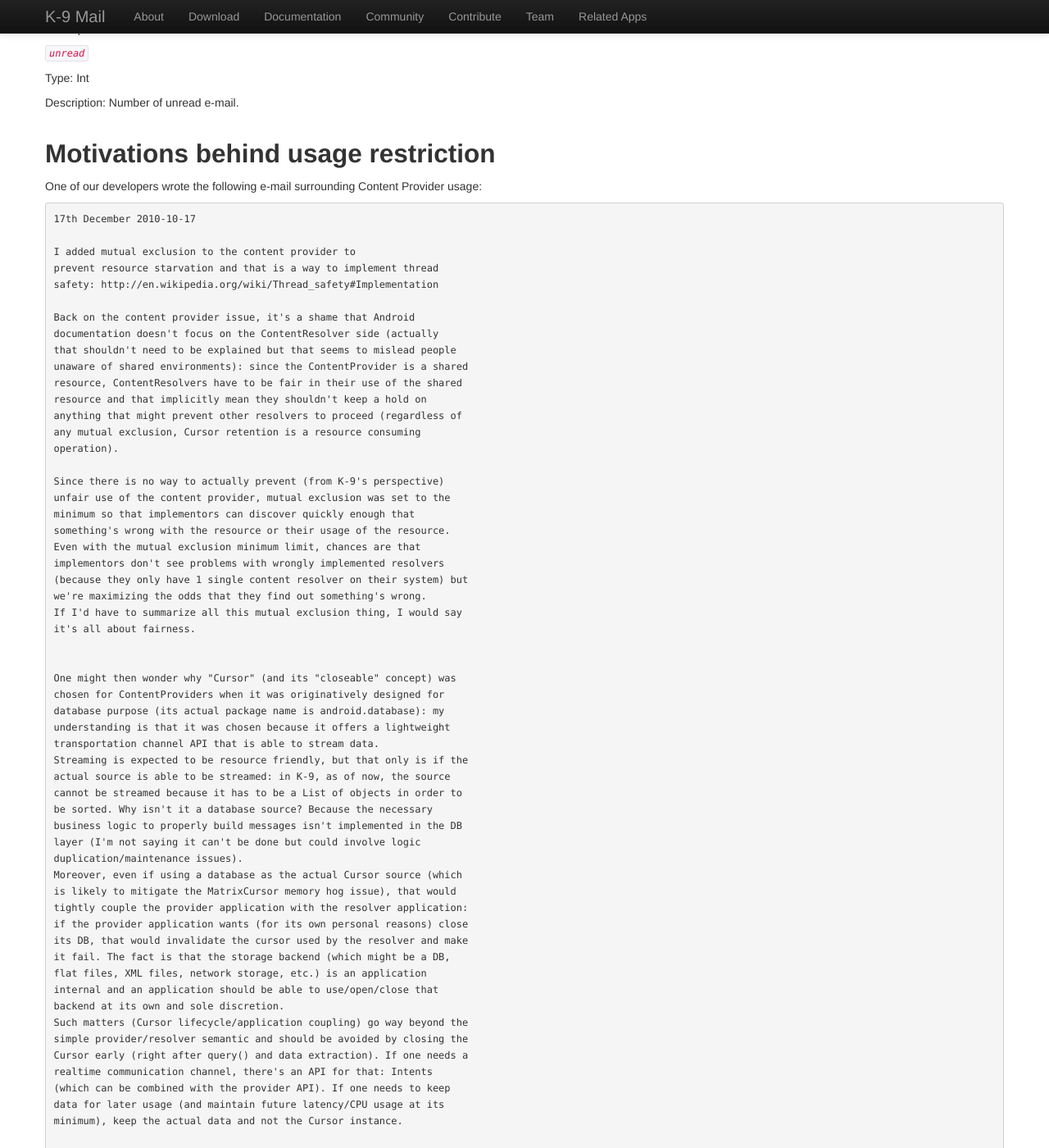
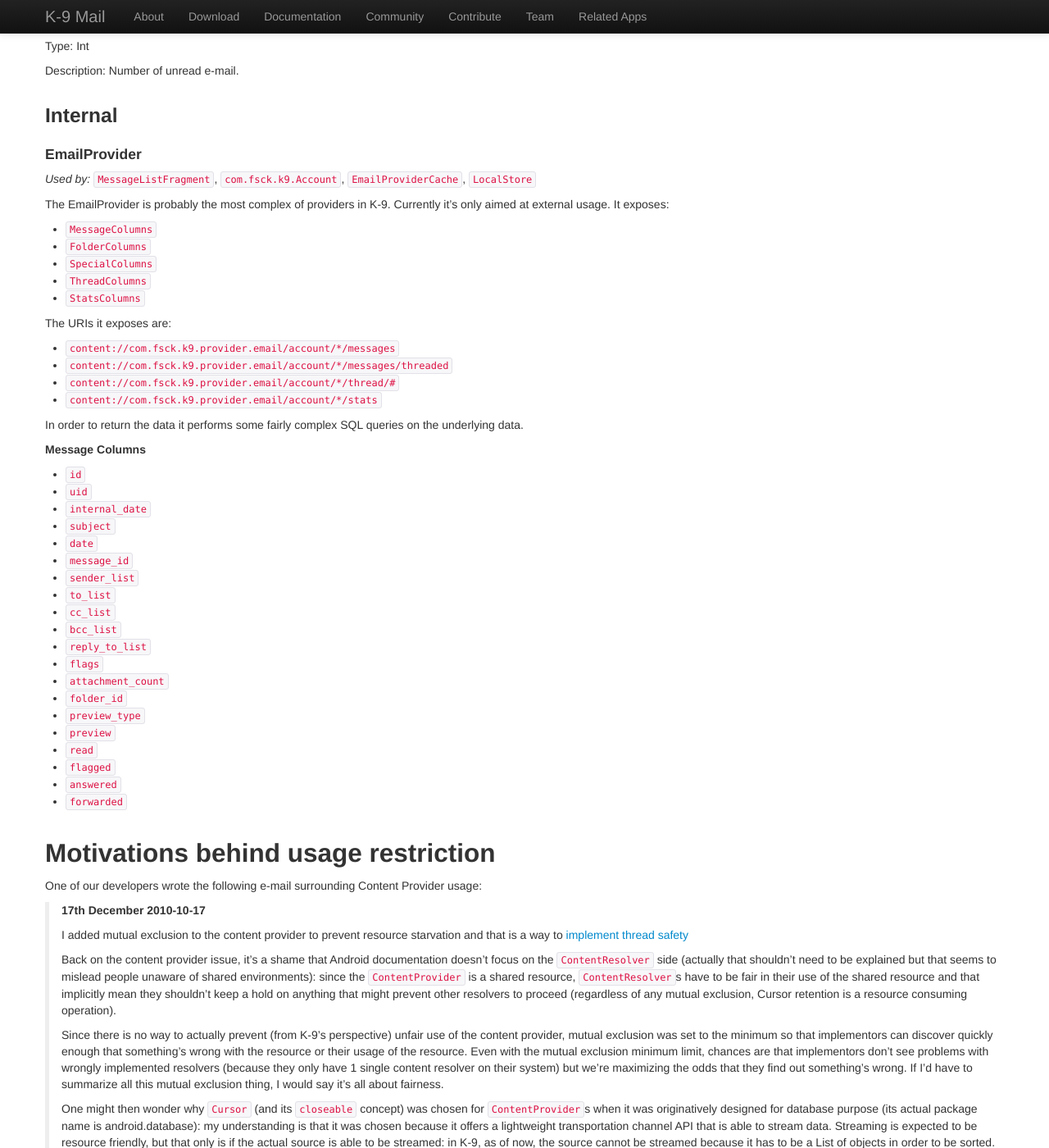
Before and after one commit to k9mail/k9mail.app, a Jekyll site: the page built from documentation/development/contentProviders.md, in a window 1280 px wide and 1400 px high, scrolled down 2059 px. Shown: the whole window at 82% size. Built offline with Jekyll 4.4.1, drawn with Linux system fonts in a browser that asks for light colours; nearby versions of some CDN libraries; some of the changed text lies outside the part shown.

Commit message:
First stab at documenting EmailProvider - k9mail/k-9#2713

```diff
--- a/documentation/development/contentProviders.md
+++ b/documentation/development/contentProviders.md
@@ -29,14 +29,15 @@ Please note that just firing up Threads to invoke K-9 content provider isn't eno
 
 Correct as of **5.203**
 
+### External
 
-### Accounts
+#### Accounts
 
 K-9 provides a list of accounts via the ContentProvider:
 
 *URI:* `content://com.fsck.k9.messageprovider/accounts/`
 
-#### Columns:
+##### Columns:
 
 *`accountNumber`*
 
@@ -62,12 +63,11 @@ Type: int
 
 The colour (see [android.graphics.Color](https://developer.android.com/reference/android/graphics/Color.html)) of the account
 
-
-### Unified Inbox Messages
+#### Unified Inbox Messages
 
 URI: `content://com.fsck.k9.messageprovider/inbox_messages/`
 
-#### Columns
+##### Columns
 
 *`_id`*
 
@@ -111,11 +111,11 @@ Type: String
 
 Type: String
 
-### Unread Messages
+#### Unread Messages
 
 URI: `content://com.fsck.k9.messageprovider/account_unread/<AccountNumber>`
 
-#### Columns
+##### Columns
 
 *`accountName`*
 
@@ -129,28 +129,75 @@ Type: Int
 
 Description: Number of unread e-mail.
 
+### Internal
+
+#### EmailProvider
+
+*Used by:* `MessageListFragment`, `com.fsck.k9.Account`, `EmailProviderCache`, `LocalStore`
+
+The EmailProvider is probably the most complex of providers in K-9. Currently it’s only aimed at external usage. It exposes:
+
+* `MessageColumns`
+* `FolderColumns`
+* `SpecialColumns`
+* `ThreadColumns`
+* `StatsColumns`
+
+The URIs it exposes are:
+
+* `content://com.fsck.k9.provider.email/account/*/messages`
+* `content://com.fsck.k9.provider.email/account/*/messages/threaded`
+* `content://com.fsck.k9.provider.email/account/*/thread/#`
+* `content://com.fsck.k9.provider.email/account/*/stats`
+
+In order to return the data it performs some fairly complex SQL queries on the underlying data.
+
+##### Message Columns
+
+* `id`
+* `uid`
+* `internal_date`
+* `subject`
+* `date`
+* `message_id`
+* `sender_list`
+* `to_list`
+* `cc_list`
+* `bcc_list`
+* `reply_to_list`
+* `flags`
+* `attachment_count`
+* `folder_id`
+* `preview_type`
+* `preview`
+* `read`
+* `flagged`
+* `answered`
+* `forwarded`
+
+
 
 ## Motivations behind usage restriction
 
 One of our developers wrote the following e-mail surrounding Content Provider usage:
 
-    17th December 2010-10-17
-
-    I added mutual exclusion to the content provider to
-    prevent resource starvation and that is a way to implement thread
-    safety: http://en.wikipedia.org/wiki/Thread_safety#Implementation
-
-    Back on the content provider issue, it's a shame that Android
-    documentation doesn't focus on the ContentResolver side (actually
+> **17th December 2010-10-17**
+>
+> I added mutual exclusion to the content provider to
+    prevent resource starvation and that is a way to [implement thread
+    safety](http://en.wikipedia.org/wiki/Thread_safety#Implementation)
+>
+> Back on the content provider issue, it's a shame that Android
+    documentation doesn't focus on the `ContentResolver` side (actually
     that shouldn't need to be explained but that seems to mislead people
-    unaware of shared environments): since the ContentProvider is a shared
-    resource, ContentResolvers have to be fair in their use of the shared
+    unaware of shared environments): since the `ContentProvider` is a shared
+    resource, `ContentResolver`s have to be fair in their use of the shared
     resource and that implicitly mean they shouldn't keep a hold on
     anything that might prevent other resolvers to proceed (regardless of
     any mutual exclusion, Cursor retention is a resource consuming
     operation).
-
-    Since there is no way to actually prevent (from K-9's perspective)
+>
+> Since there is no way to actually prevent (from K-9's perspective)
     unfair use of the content provider, mutual exclusion was set to the
     minimum so that implementors can discover quickly enough that
     something's wrong with the resource or their usage of the resource.
@@ -160,10 +207,9 @@ One of our developers wrote the following e-mail surrounding Content Provider us
     we're maximizing the odds that they find out something's wrong.
     If I'd have to summarize all this mutual exclusion thing, I would say
     it's all about fairness.
-
-
-    One might then wonder why "Cursor" (and its "closeable" concept) was
-    chosen for ContentProviders when it was originatively designed for
+>
+> One might then wonder why `Cursor` (and its `closeable` concept) was
+    chosen for `ContentProvider`s when it was originatively designed for
     database purpose (its actual package name is android.database): my
     understanding is that it was chosen because it offers a lightweight
     transportation channel API that is able to stream data.
@@ -174,8 +220,8 @@ One of our developers wrote the following e-mail surrounding Content Provider us
     business logic to properly build messages isn't implemented in the DB
     layer (I'm not saying it can't be done but could involve logic
     duplication/maintenance issues).
-    Moreover, even if using a database as the actual Cursor source (which
-    is likely to mitigate the MatrixCursor memory hog issue), that would
+    Moreover, even if using a database as the actual `Cursor` source (which
+    is likely to mitigate the `MatrixCursor` memory hog issue), that would
     tightly couple the provider application with the resolver application:
     if the provider application wants (for its own personal reasons) close
     its DB, that would invalidate the cursor used by the resolver and make
@@ -183,12 +229,12 @@ One of our developers wrote the following e-mail surrounding Content Provider us
     flat files, XML files, network storage, etc.) is an application
     internal and an application should be able to use/open/close that
     backend at its own and sole discretion.
-    Such matters (Cursor lifecycle/application coupling) go way beyond the
+    Such matters (`Cursor` lifecycle/application coupling) go way beyond the
     simple provider/resolver semantic and should be avoided by closing the
-    Cursor early (right after query() and data extraction). If one needs a
+    Cursor early (right after `query()` and data extraction). If one needs a
     realtime communication channel, there's an API for that: Intents
     (which can be combined with the provider API). If one needs to keep
     data for later usage (and maintain future latency/CPU usage at its
-    minimum), keep the actual data and not the Cursor instance.
-
-    -- fiouzy
+    minimum), keep the actual data and not the `Cursor` instance.
+>
+> -- fiouzy
```
